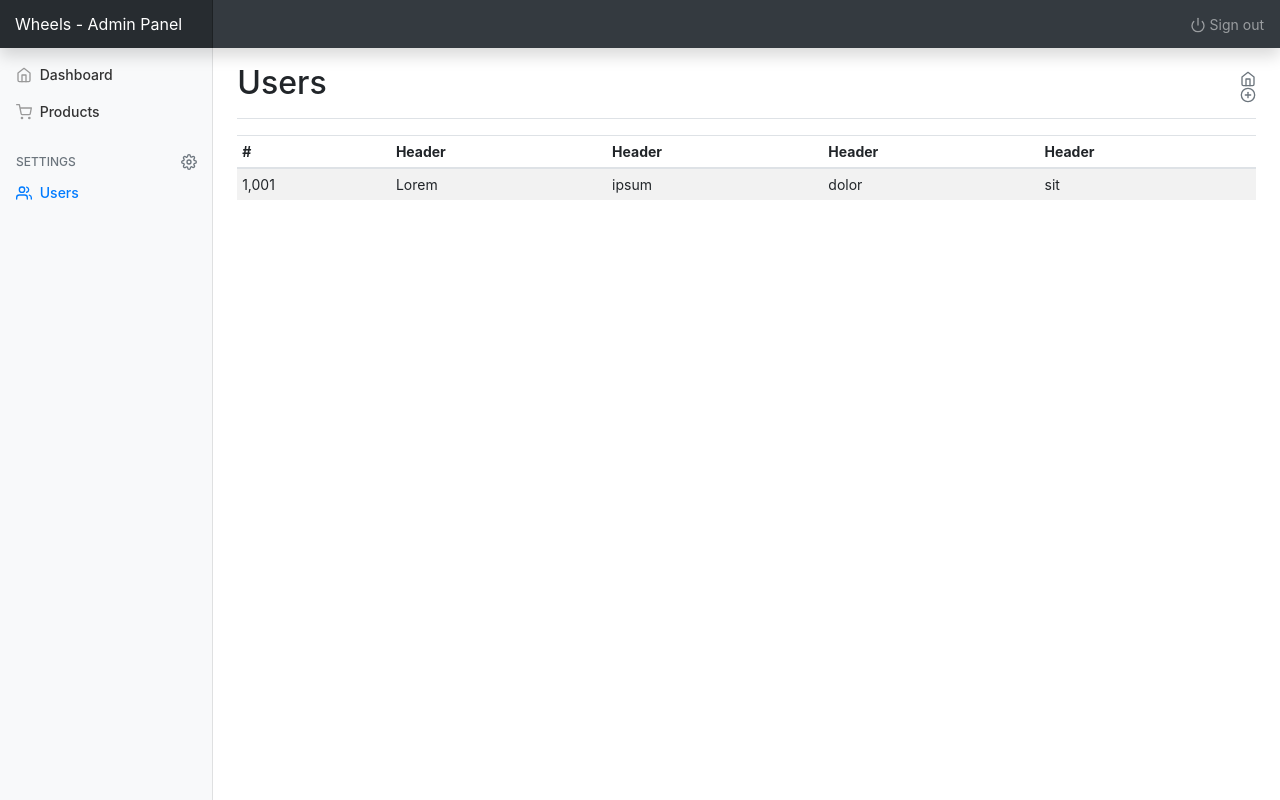
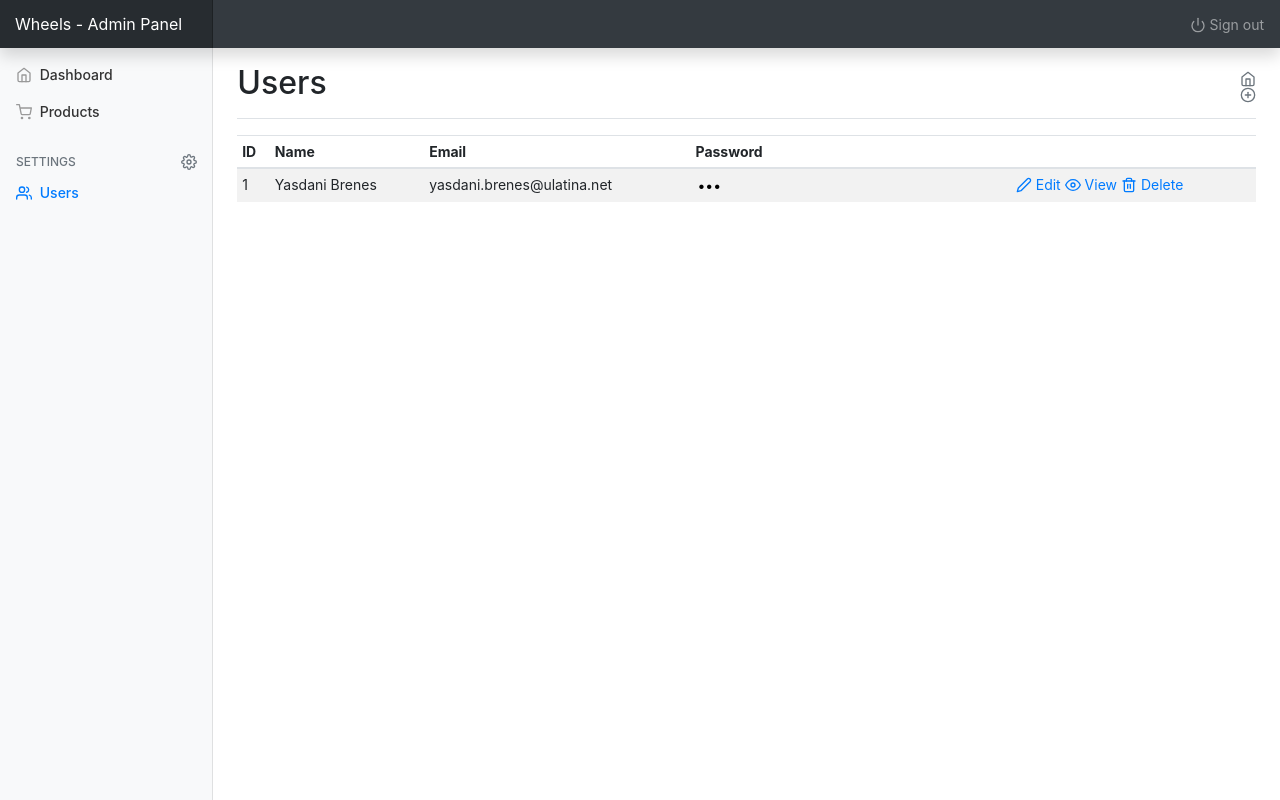
Before and after one commit to yasdanibrenes/proyecto_progra4, a PHP site: page /admin-users.php in a window 1280 px wide. Run offline with PHP 8.4, Linux system fonts and the light colour scheme; data comes from the database, SQL or seed files in the repository; some libraries are stand-ins or nearby versions.

Commit message:
Updating files

```diff
--- a/Controllers/logout.php
+++ b/Controllers/logout.php
@@ -1,3 +1,4 @@
 <?php
-    session_destroy();
-    header("Location: index.php");
+    require_once 'Models/user.php';
+    $user =  new User();
+    $user->logout();
--- /dev/null
+++ b/Controllers/users.php
@@ -0,0 +1,68 @@
+<?php
+    require 'Models/users.php';
+    switch($action){
+        case 'list':
+        $contenido = new Users();
+        $elements = $contenido->select();
+        require 'Views/usersList.php';
+        break;
+        case 'add':
+        if(isset($_POST['id']) && isset($_POST['descripcion']) && isset($_POST['email']) && isset($_POST['password'])){
+            $contenido = new Users($_POST['id'], $_POST['name'], $_POST['email'], $_POST['password']);
+            if($contenido->insert($contenido)){
+            $msg = "User has been successfully add";
+            $elements = $contenido->select();
+            require 'Views/usersList.php';
+            }else{
+            $msg = "Error saving user data";
+            require 'Views/userssForm.php';
+            }
+        }else{
+            require 'Views/usersForm.php';
+        }
+        break;
+        case 'editar':
+        if(isset($_POST['id']) && isset($_POST['descripcion']) && isset($_POST['precio']) && isset($_POST['comentarios'])){
+            $contenido = new productos($_POST['id'], $_POST['descripcion'], $_POST['precio'], $_POST['comentarios']);
+            if($contenido->update($contenido)){
+            $msg = "Exito al actualizar el elemento: ".$_POST['descripcion'];
+            $elements = $contenido->select();
+            require 'Views/productosListado.php';
+            }else{
+            $msg = "Error al guardar el valor";
+            }
+        }else{
+            $contenido = new productos();
+            $element = $contenido->select($_GET['id'])[0];
+            require 'Views/productosForm.php';
+        }
+        break;
+        case 'ver':
+            if($_GET['id']){
+            $contenido = new productos();
+            $element = $contenido->select($_GET['id'])[0];
+            require 'Views/productosShow.php';
+            }else{
+            $msg = "Error al obtener el elemento";
+            $elements = $contenido->select();
+            require 'Views/productosListado.php';
+            }
+        break;
+        case 'borrar':
+            if($_GET['id']){
+            $contenido = new productos();
+            if($contenido->delete($_GET['id'])){
+                $msg = "Elemento borrado";
+            }else{
+                $msg = "Error al Borrar el elemento";
+            }
+            }
+            $elements = $contenido->select();
+            require 'Views/productosListado.php';
+        break;
+        default :
+        $contenido = new Users();
+        $elements = $contenido->select();
+        require 'Views/usersList.php';
+        break;
+    }
--- /dev/null
+++ b/Models/users.php
@@ -0,0 +1,125 @@
+<?php
+    // Incluir la clase que maneja la base de datos
+    require 'connection.php';
+    class Users{
+    // Atributos
+    private $id;
+    public $name;
+    public $email;
+    public $password;
+
+    /**
+     * Constructor
+     * @param string $pname nombre del usuario
+     * @param int $pemail correo del usuario
+     * @param string $ppassword contraseña del usuario
+     * @param int $pid ID del usuario
+     */
+    public function __construct($pid = 0, $pname = '', $pemail = '', $ppassword = '') {
+        $this->id = $pid;
+        $this->name = $pname;
+        $this->email = $pemail;
+        $this->password = $ppassword;
+    }
+
+    /**
+     * Inserta un elemento en la base datos usando la tabla usuario
+     * @param Users $content Objeto de tipo usuario
+     * @return boolean si fue exitoso el insert
+     */
+    public function insert(users $content){
+        try {
+        // Abro la base de datos
+        $conect = new Connection();
+        $pdo = $conect->openConnection();
+        // EJECUTAR SENTENCIA
+        $query = "INSERT INTO user (name, email, password) VALUES ('".$content->name."',".$content->email.",'".$content->password."')";
+        if($pdo->query($query)){
+            return TRUE;
+        }
+        } catch (Exception $exc) {
+        error_log("Error en la ".__FUNCTION__.":". $exc->getTraceAsString());
+        }
+        return FALSE;
+    }
+
+    /**
+     * Selecciona uno o todos los elementos dentro de la tabla usurio
+     * @param int $id Optional nos indica sobre cual elemento iterar
+     * @return boolean
+     */
+    public function select($id = 0){
+        try{
+        $conect =  new Connection();
+        $pdo = $conect->openConnection();
+        $query = "SELECT id, name, email, password FROM user";
+        if($id){
+            $query .= " WHERE id='$id'";
+        }
+        $result = $pdo->query($query);
+        $rows = [];
+        while($row = $result->fetch()){
+            $rows[] = new Users($row['id'], $row['name'], $row['email'], $row['password']);
+        }
+        return $rows;
+        } catch (Exception $ex) {
+        // Captura de error
+        print_r($ex->getTraceAsString());
+        error_log("Error in ".__FUNCTION__.":". $ex->getTraceAsString());
+        }
+        return FALSE;
+    }
+
+    /**
+     * Elimina un elemento de la tabla usuario
+     * @param type $id
+     * @return boolean
+     */
+    public function delete($id){
+        try{
+        $conect =  new Connection();
+        $pdo = $conect->openConnection();
+        $query = "DELETE FROM user WHERE Id=$id";
+        //Preparar el query a ejecutar
+        $result = $pdo->prepare($query);
+        // Si se logro ejutar con exito
+        if($result->execute()){
+            return TRUE;
+        }
+        } catch (Exception $ex) {
+        // Captura de error
+        error_log("Error in ".__FUNCTION__.":". $ex->getTraceAsString());
+        }
+        // En caso de llegar a esta linea significa que existio algun error
+        return FALSE;
+    }
+    /**
+     * Obtener cualquier parametro por nombre sin importar privacidad
+     * @param string $name nombre del parametro
+     * @return valor del parametro
+     */
+    public function get_element($name){
+        return $this->$name;
+    }
+
+    /**
+     * Actualiza un elemento en la base datos usando la tala producto
+     * @param users $content Objeto de tipo BasicContent
+     * @return boolean si fue exitoso el insert
+     */
+    public function update(users $content){
+        try {
+        // Abro la base de datos
+        $conect = new Connection();
+        $pdo = $conect->openConnection();
+        // EJECUTAR SENTENCIA
+        $query = "UPDATE user SET name = '".$content->name."', email =".$content->email.", password ='".$content->password."' WHERE id=$content->id";
+        if($pdo->query($query)){
+            return TRUE;
+        }
+        } catch (Exception $exc) {
+        error_log("Error in ".__FUNCTION__.":". $exc->getTraceAsString());
+        }
+        return FALSE;
+    }
+    }
--- a/Views/users.php
+++ b/Views/usersList.php
@@ -48,25 +48,35 @@
             </div>
 
             <div class="table-responsive">
+                <?php echo (isset($msg)) ?  '<div class="alert alert-success" role="alert">' . $msg . '</div>' : ''; ?>
                 <table class="table table-striped table-sm">
                 <thead>
                     <tr>
-                    <th>#</th>
-                    <th>Header</th>
-                    <th>Header</th>
-                    <th>Header</th>
-                    <th>Header</th>
+                    <th>ID</th>
+                    <th>Name</th>
+                    <th>Email</th>
+                    <th>Password</th>
+                    <th></th>
                     </tr>
                 </thead>
                 <tbody>
-                    <tr>
-                    <td>1,001</td>
-                    <td>Lorem</td>
-                    <td>ipsum</td>
-                    <td>dolor</td>
-                    <td>sit</td>
-                    </tr>
-                    <tr>
+                    <?php
+                    if (count($elements)) {
+                        foreach ($elements as $element) {
+                            echo '<tr>
+                                    <td>' . $element->get_element("id") . '</td>
+                                    <td>' . $element->get_element("name") . '</td>
+                                    <td>' . $element->get_element("email") . '</td>
+                                    <td><input class="showInputPass" type="password" value="' . $element->get_element("password") . '" readonly></td>
+                                    <td><a href=admin-users.php?c=edit&id=' . $element->get_element("id") . '><span data-feather="edit-2"></span> Edit </a>'
+                                    . '<a href=admin-users.php?c=view&id=' . $element->get_element("id") . '><span data-feather="eye"></span> View </a>'
+                                    . '<a href=admin-users.php?c=delete&id=' . $element->get_element("id") . '><span data-feather="trash-2"></span> Delete</a></td>
+                                </tr>';
+                            }
+                        } else {
+                            echo '<h2>No users available to show.</h2>';
+                        }
+                    ?>
                 </tbody>
                 </table>
             </div>
--- a/admin-panel.css
+++ b/admin-panel.css
@@ -104,3 +104,13 @@ body {
   border-color: transparent;
   box-shadow: 0 0 0 3px rgba(255, 255, 255, .25);
 }
+
+/*
+ * Inputs style
+ */
+ .showInputPass{
+  border: none;
+  border-width: 0;
+  box-shadow: none;
+  background-color: transparent;
+ }
--- a/admin-users.php
+++ b/admin-users.php
@@ -1,3 +1,7 @@
+<?php
+session_start();
+if (!isset($_SESSION['user'])) {
+?>
 <!DOCTYPE html>
 <html lang="en" class=" -webkit-">
     <head>
@@ -8,13 +12,17 @@
         <body>
         <?php require_once "Views/admin_header.php";?>
         <?php
-        if ($_GET) {
-          require_once 'Controllers/' . $_GET['c'] . '.php';
-        } else {
-          require_once "Views/users.php";
-        }
+          // la variable c enviada por parametro es la accion a ejecutar en caso de no llegar va a ser listado por defecto.
+          $action = (isset($_GET['c'])) ? $_GET['c'] : 'list';
+          require_once 'Controllers/users.php';
         ?>
     <?php require_once "Views/admin_footer.php"; ?>
 
     </body>
 </html>
+<?php
+}else{
+  session_destroy();
+  header("location: login.php");
+  exit;
+}
--- a/admin.php
+++ b/admin.php
@@ -1,8 +1,6 @@
 <?php
-if(!isset($_SESSION['user'])){
-  if (session_status() !== PHP_SESSION_ACTIVE){
-    session_start();
-  }
+session_start();
+if (!isset($_SESSION['user'])) {
 ?>
 <!DOCTYPE html>
 <html lang="en" class=" -webkit-">
```
Also changed, not shown: Models/user.php (+9 -0 lines).
